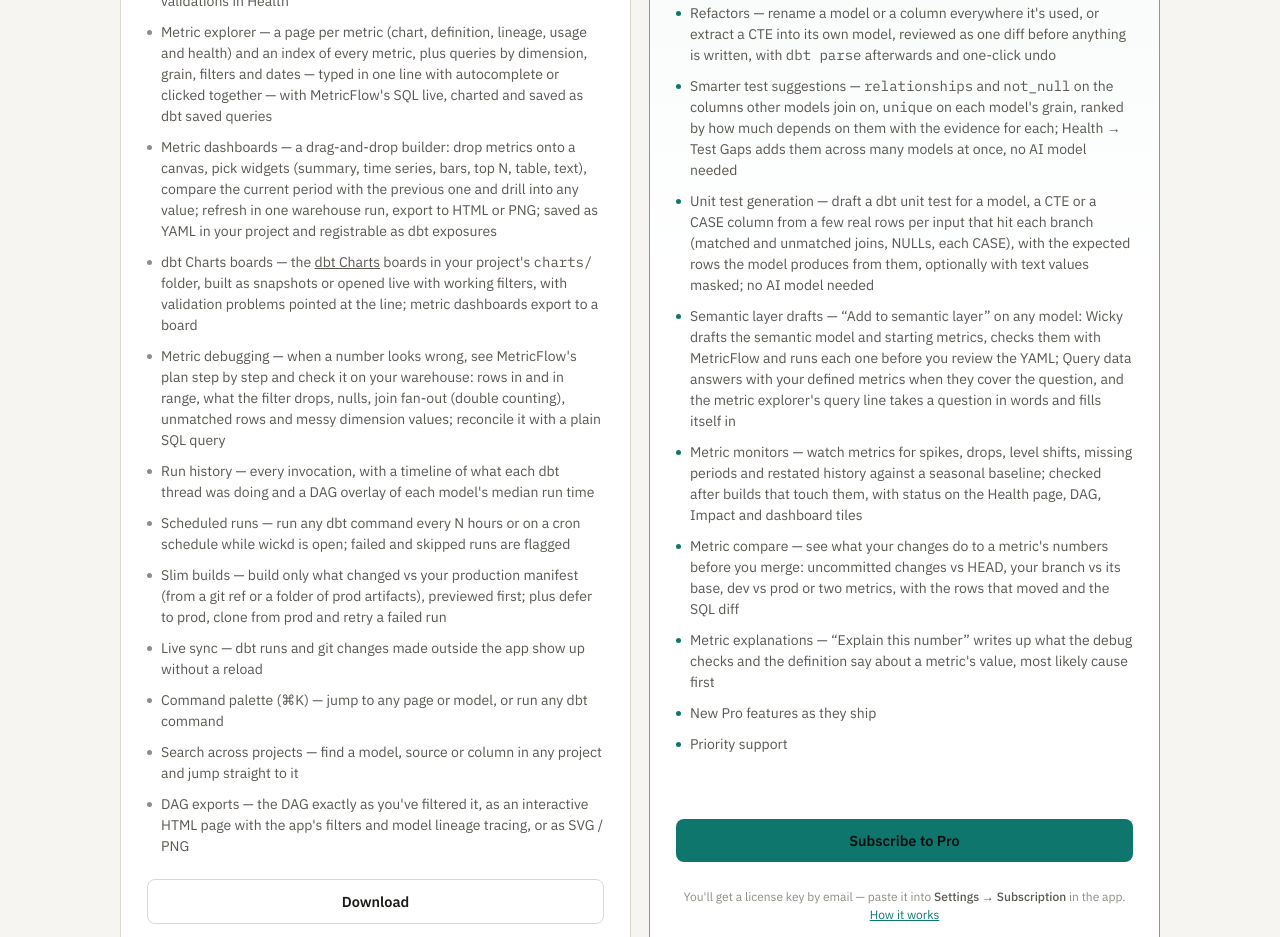
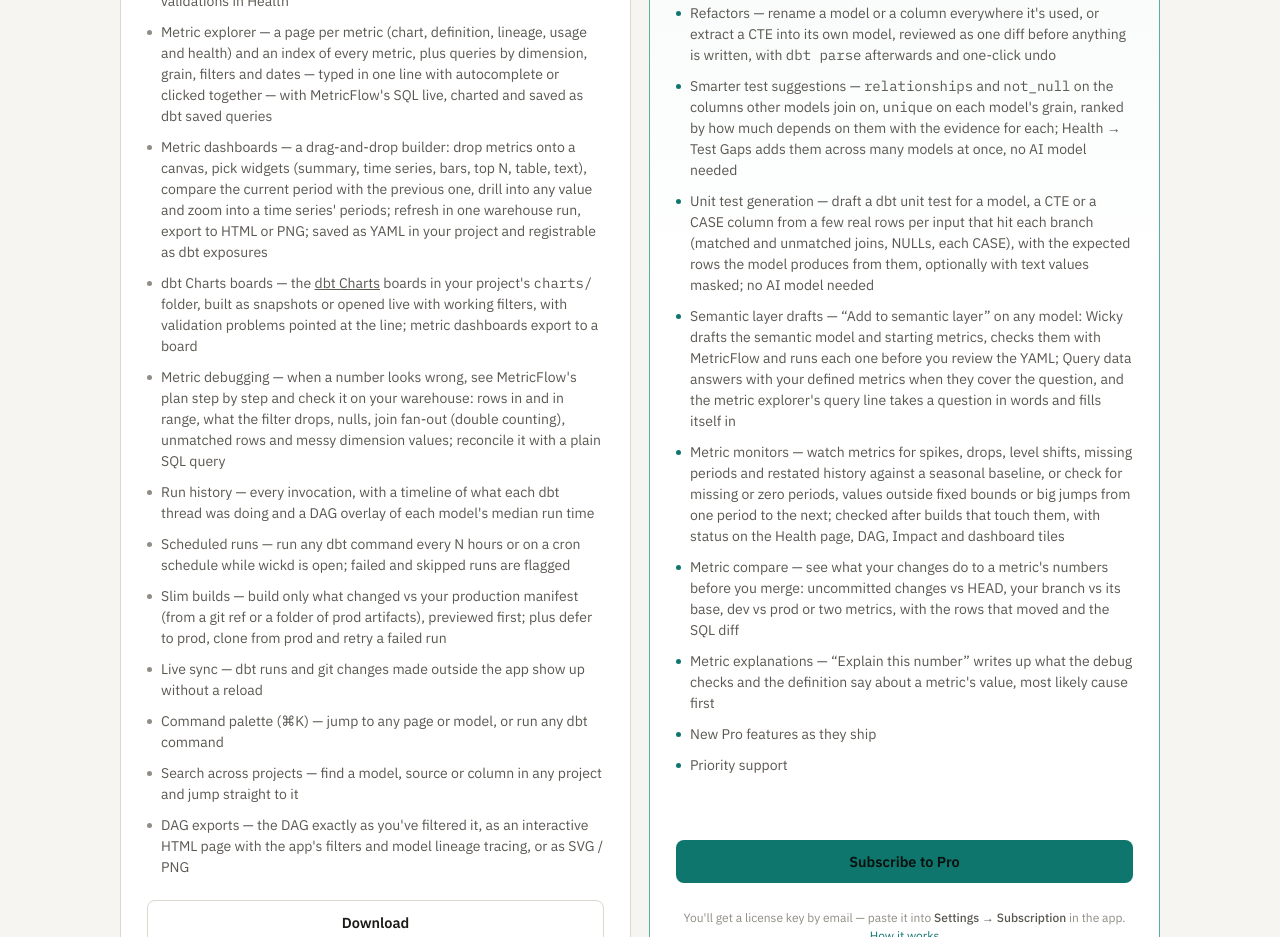
Before and after one commit to EricLamphere/lamphere-labs, a plain HTML site: page tools/wickd/index.html in a window 1280 px wide. Shown: the part 7075-8012 px from the top of the page. Drawn offline with Linux system fonts and the light colour scheme; no server answers.

Commit message:
monitors

```diff
--- a/tools/wickd/index.html
+++ b/tools/wickd/index.html
@@ -774,7 +774,7 @@
           <li>Model impact analysis — see what a selection, your uncommitted changes, or your branch affects downstream</li>
           <li>Semantic layer (MetricFlow) — metrics, semantic models &amp; saved queries in the DAG, docs and impact analysis, with MetricFlow validations in Health</li>
           <li>Metric explorer — a page per metric (chart, definition, lineage, usage and health) and an index of every metric, plus queries by dimension, grain, filters and dates — typed in one line with autocomplete or clicked together — with MetricFlow's SQL live, charted and saved as dbt saved queries</li>
-          <li>Metric dashboards — a drag-and-drop builder: drop metrics onto a canvas, pick widgets (summary, time series, bars, top N, table, text), compare the current period with the previous one and drill into any value; refresh in one warehouse run, export to HTML or PNG; saved as YAML in your project and registrable as dbt exposures</li>
+          <li>Metric dashboards — a drag-and-drop builder: drop metrics onto a canvas, pick widgets (summary, time series, bars, top N, table, text), compare the current period with the previous one, drill into any value and zoom into a time series' periods; refresh in one warehouse run, export to HTML or PNG; saved as YAML in your project and registrable as dbt exposures</li>
           <li>dbt Charts boards — the <a href="https://docs.getdbt.com/guides/dbt-charts">dbt Charts</a> boards in your project's <code>charts/</code> folder, built as snapshots or opened live with working filters, with validation problems pointed at the line; metric dashboards export to a board</li>
           <li>Metric debugging — when a number looks wrong, see MetricFlow's plan step by step and check it on your warehouse: rows in and in range, what the filter drops, nulls, join fan-out (double counting), unmatched rows and messy dimension values; reconcile it with a plain SQL query</li>
           <li>Run history — every invocation, with a timeline of what each dbt thread was doing and a DAG overlay of each model's median run time</li>
@@ -804,7 +804,7 @@
           <li>Smarter test suggestions — <code>relationships</code> and <code>not_null</code> on the columns other models join on, <code>unique</code> on each model's grain, ranked by how much depends on them with the evidence for each; Health → Test Gaps adds them across many models at once, no AI model needed</li>
           <li>Unit test generation — draft a dbt unit test for a model, a CTE or a CASE column from a few real rows per input that hit each branch (matched and unmatched joins, NULLs, each CASE), with the expected rows the model produces from them, optionally with text values masked; no AI model needed</li>
           <li>Semantic layer drafts — “Add to semantic layer” on any model: Wicky drafts the semantic model and starting metrics, checks them with MetricFlow and runs each one before you review the YAML; Query data answers with your defined metrics when they cover the question, and the metric explorer's query line takes a question in words and fills itself in</li>
-          <li>Metric monitors — watch metrics for spikes, drops, level shifts, missing periods and restated history against a seasonal baseline; checked after builds that touch them, with status on the Health page, DAG, Impact and dashboard tiles</li>
+          <li>Metric monitors — watch metrics for spikes, drops, level shifts, missing periods and restated history against a seasonal baseline, or check for missing or zero periods, values outside fixed bounds or big jumps from one period to the next; checked after builds that touch them, with status on the Health page, DAG, Impact and dashboard tiles</li>
           <li>Metric compare — see what your changes do to a metric's numbers before you merge: uncommitted changes vs HEAD, your branch vs its base, dev vs prod or two metrics, with the rows that moved and the SQL diff</li>
           <li>Metric explanations — “Explain this number” writes up what the debug checks and the definition say about a metric's value, most likely cause first</li>
           <li>New Pro features as they ship</li>
```
